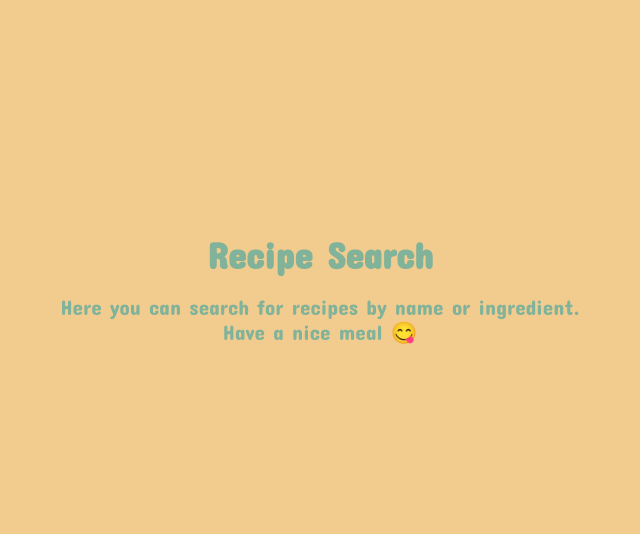
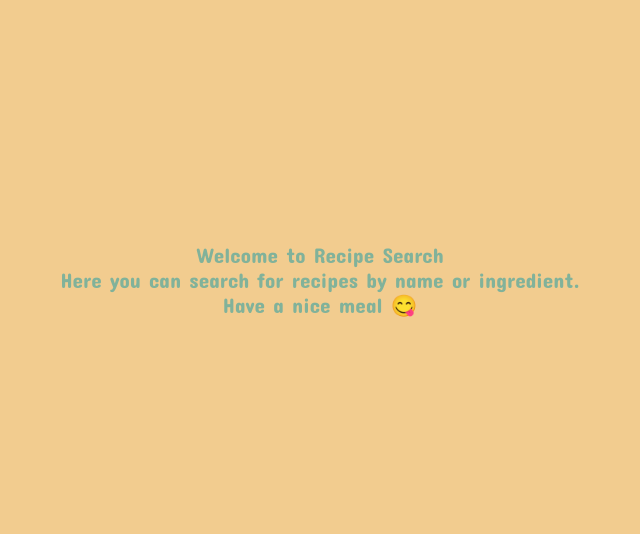
Before and after one commit to AmirMS90/Recipe-search, a Flask app: page / in a window 1280 px wide. Shown: the part 80-614 px from the top of the page, without its empty margins (320-960 px from the left). Run offline with Flask 3, Linux system fonts and the light colour scheme.

Commit message:
Changed index.html a little bit

```diff
--- a/templates/index.html
+++ b/templates/index.html
@@ -1,5 +1,5 @@
 {% extends "layout.html" %} {% block main %}
-<h1>Recipe Search</h1>
+<h2>Welcome to Recipe Search</h2>
 <p>
     Here you can search for recipes by name or ingredient. <br />
     Have a nice meal 😋
```
